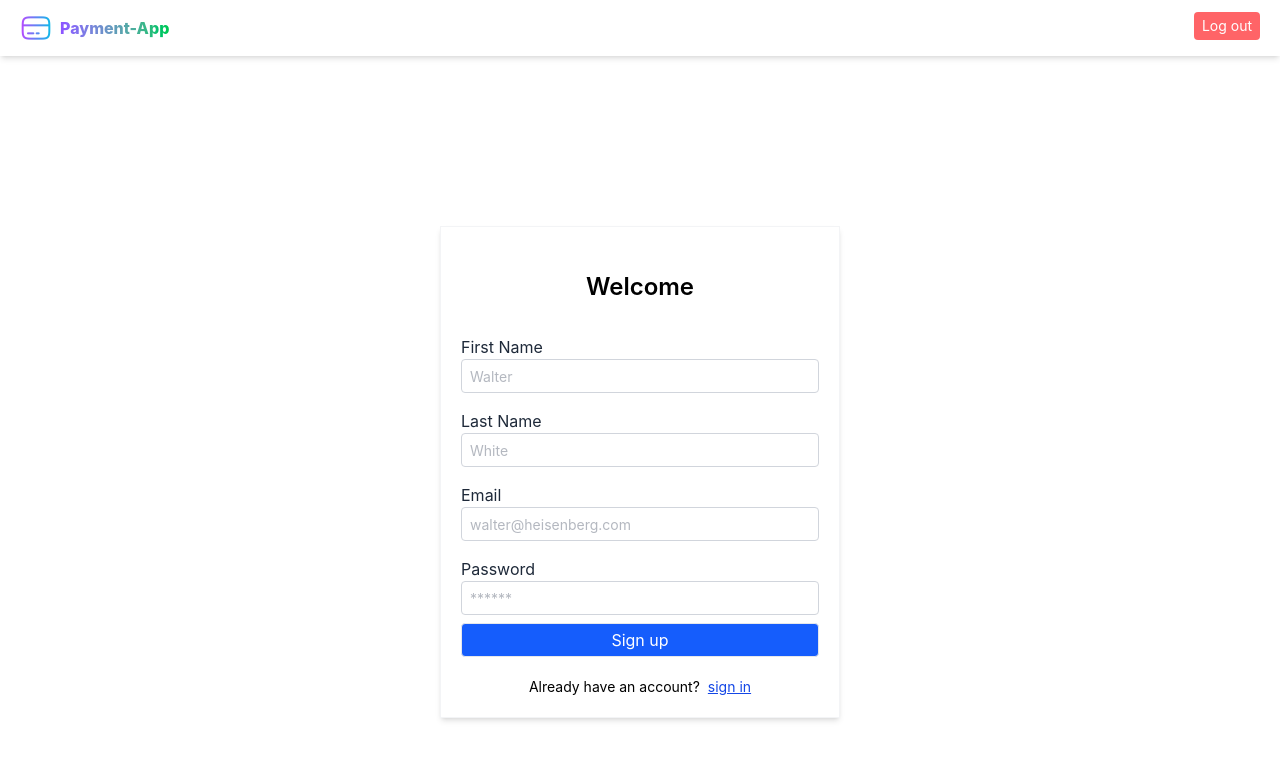
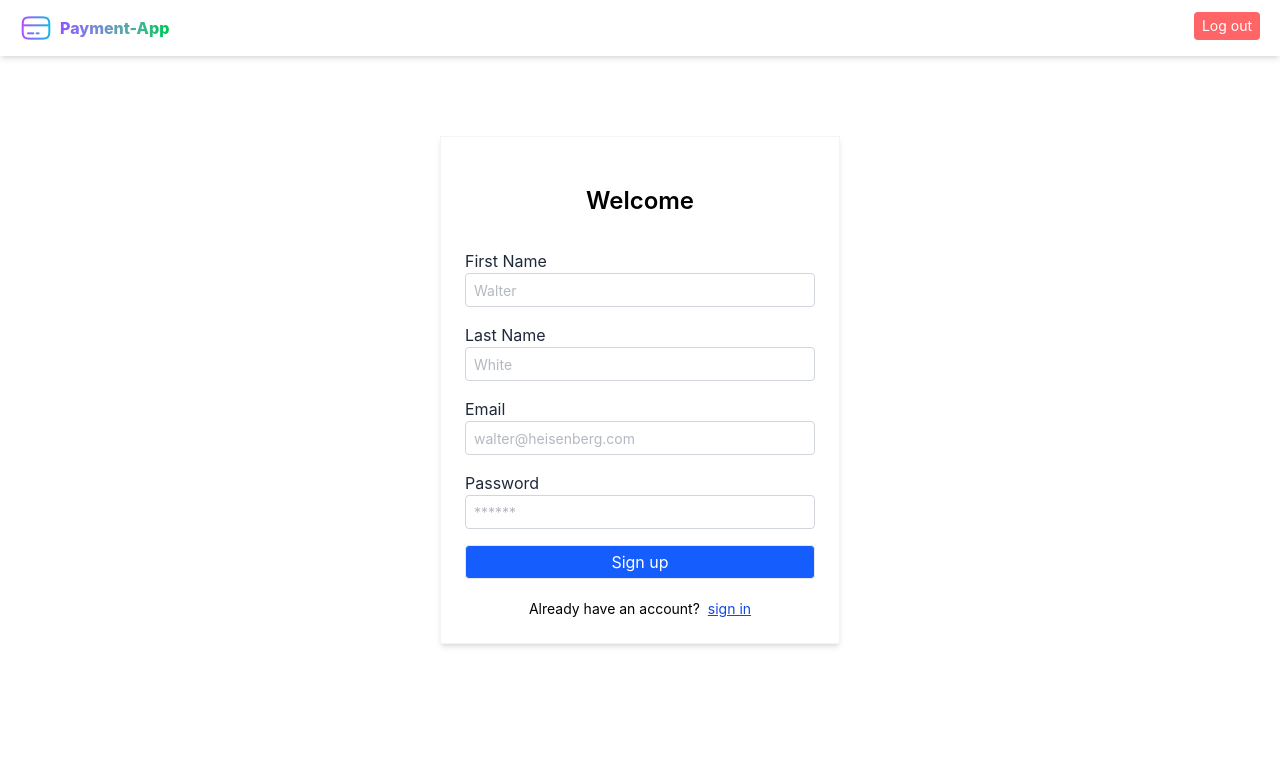
Before and after one commit to soares-roydon/payment-app, a React (Vite) app in the folder frontend/: page / in a window 1280 px wide. Shown: the top 760 px of the page. Built offline with nearby package versions, Linux system fonts and the light colour scheme.

Commit message:
Minor ui improvements

```diff
--- a/frontend/src/components/Navbar.jsx
+++ b/frontend/src/components/Navbar.jsx
@@ -1,9 +1,10 @@
+import logo from "../assets/logo.png"
 export function Navbar() {
   return (
     <>
-      <div className="flex justify-between px-5 py-3 mb-4 shadow-md">
+      <div className="flex justify-between px-5 py-3 shadow-md">
         <div className="flex items-center gap-2">
-          <div className="size-8"><img src="/src/assets/logo.png" /></div>
+          <div className="size-8"><img src={logo} /></div>
           <div className="font-extrabold bg-clip-text text-transparent bg-linear-to-r from-violet-500 to-green-500">Payment-App</div>
         </div>
         <div>
--- a/frontend/src/pages/Login.jsx
+++ b/frontend/src/pages/Login.jsx
@@ -37,11 +37,11 @@ export function Login() {
 
   return (
     <>
-      <div className="flex justify-center items-center h-screen">
+      <div className="flex justify-center pt-30">
         <div className="w-100">
           <Card>
-            <div className="p-10">
-              <div className="text-center py-6 text-2xl font-semibold">
+            <div className="p-6">
+              <div className="text-center mb-6 text-2xl font-semibold">
                 Welcome
               </div>
               <Input
@@ -58,7 +58,9 @@ export function Login() {
                   setPassword(e.target.value);
                 }}
               />
+              <div className="mt-2">
               <Button text={"Login"} onClick={login} />
+              </div>
               <div className="flex gap-2 justify-center text-sm mt-5">
                 <div className="">Create a new account?</div>
                 <div
--- a/frontend/src/pages/SignUp.jsx
+++ b/frontend/src/pages/SignUp.jsx
@@ -24,17 +24,15 @@ export function SignUp() {
         email,
         password,
       }),
-    })
-      .then(async function (response) {
-        const result = await response.json()
-        if(!response.ok) {
-          alert(result.message)
-        }
-        else {
-          alert("Signed up successfully")
-          navigate("/login")
-        }
-      })
+    }).then(async function (response) {
+      const result = await response.json();
+      if (!response.ok) {
+        alert(result.message);
+      } else {
+        alert("Signed up successfully");
+        navigate("/login");
+      }
+    });
   }
 
   function onClickHandler() {
@@ -43,10 +41,10 @@ export function SignUp() {
 
   return (
     <>
-      <div className="flex justify-center items-center h-screen">
+      <div className="flex justify-center pt-20">
         <div className="w-100">
           <Card>
-            <div className="p-5">
+            <div className="p-6">
               <div className="text-center py-6 text-2xl font-semibold">
                 Welcome
               </div>
@@ -78,11 +76,9 @@ export function SignUp() {
                   setPassword(e.target.value);
                 }}
               />
-              <Button
-                text={"Sign up"}
-                accent={"primary"}
-                onClick={signup}
-              />
+              <div className="mt-2">
+                <Button text={"Sign up"} accent={"primary"} onClick={signup} />
+              </div>
               <div className="flex gap-2 justify-center text-sm mt-5">
                 <div className="">Already have an account?</div>
                 <div
```
